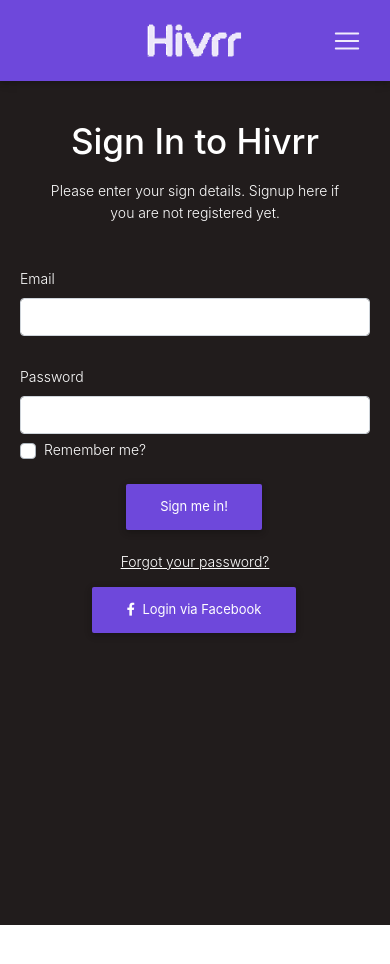
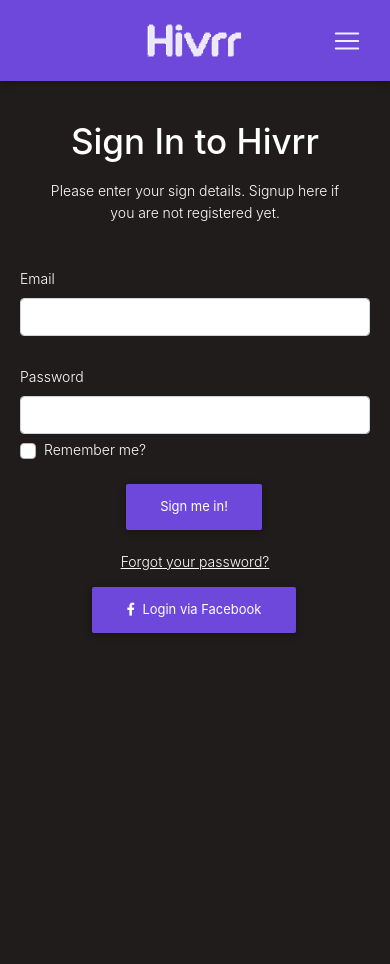
Before and after one commit to talalabbas84/Hiverr-web-frontend, a React (Create React App) app: page /login in a window 390 px wide. Shown: the top 964 px of the page. Before the commit the page ends 925 px from the top, so only its background shows below. Built offline with nearby package versions, Linux system fonts and the light colour scheme.

Commit message:
fix one ui bug

```diff
--- a/src/components/layout/SignUp/index.css
+++ b/src/components/layout/SignUp/index.css
@@ -46,4 +46,8 @@
     text-align: center;
     font-size: 35px;
   }
+  .section-css {
+    background-color: #211c1c;
+    height: 150vh;
+  }
 }
```
